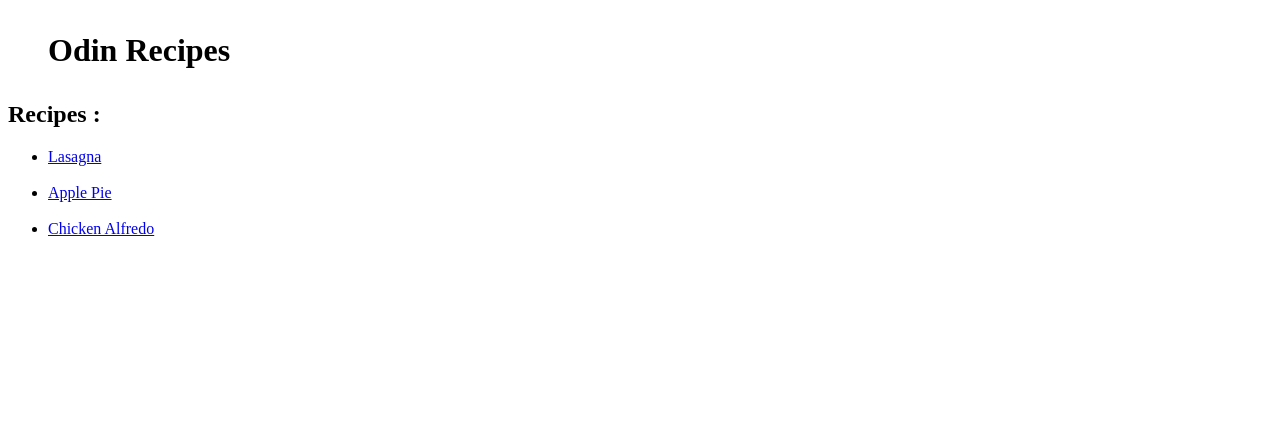
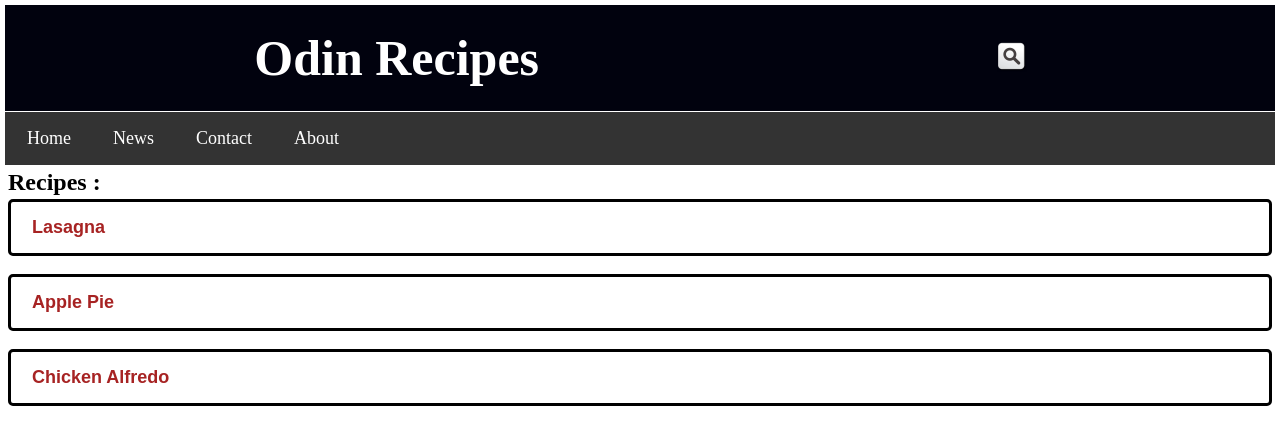
Before and after one commit to Noobie0805/odin-recipes, a plain HTML site: page index.html in a window 1280 px wide. Drawn offline with Linux system fonts and the light colour scheme.

Commit message:
Added some CSS and navigation bar..

```diff
--- a/index.html
+++ b/index.html
@@ -5,12 +5,29 @@
     <meta charset="UTF-8">
     <meta name="viewport" content="width=device-width, initial-scale=1.0">
     <title>odin-recipes</title>
+    <link rel="stylesheet" href="style.css">
 </head>
 
 <body>
-    <h1>
-        <ul>Odin Recipes</ul>
-    </h1>
+    <div class="container" id="heading">
+        <h1>
+            <ul>Odin Recipes</ul>
+        </h1>
+        <form>
+            <!-- <label><input class="search" type="text" placeholder="Search.."><img id="search" src="pngwing.com.png"
+                    alt="search"></label> -->
+            <img id="search" src="pngwing.com.png" alt="search">
+        </form>
+
+
+    </div>
+    <div class="navbar">
+        <a href="#home">Home</a>
+        <a href="#news">News</a>
+        <a href="#contact">Contact</a>
+        <a href="#about">About</a>
+    </div>
+
     <main>
         <h2>Recipes :</h2>
         <ul>
--- /dev/null
+++ b/style.css
@@ -0,0 +1,87 @@
+* {
+    margin: 1px;
+    padding: 1px;
+}
+
+#heading {
+
+    color: white;
+    background-color: rgb(1, 2, 14);
+    font-size: 25px;
+    padding: 20px 20px 20px 20px;
+    display: flex;
+    justify-content: space-around;
+}
+
+#search {
+    height: auto;
+    width: 30px;
+    margin-top: 15px;
+    padding: 0;
+}
+
+
+
+.navbar {
+    background-color: #333;
+    overflow: hidden;
+}
+
+
+.navbar a {
+    float: left;
+    display: block;
+    color: white;
+    text-align: center;
+    padding: 14px 20px;
+    text-decoration: none;
+    font-size: 18px;
+}
+
+.navbar a:hover {
+    background-color: #ddd;
+    color: black;
+}
+
+
+.navbar {
+    background-color: #333;
+    overflow: hidden;
+}
+
+.navbar a {
+    float: left;
+    display: block;
+    color: white;
+    text-align: center;
+    padding: 14px 20px;
+    text-decoration: none;
+    font-size: 18px;
+}
+
+.navbar a:hover {
+    background-color: #ddd;
+    color: black;
+}
+
+li {
+    border: solid;
+    border-radius: 5px;
+    text-decoration: none;
+    font-size: 40px;
+    list-style-type: none;
+    margin: 0;
+    padding: 0;
+    overflow: hidden;
+
+}
+
+li a {
+    display: block;
+    color: rgb(167, 35, 35);
+    font: bold 20px sans-serif;
+    /* text-align: center; */
+    padding: 14px 20px;
+    text-decoration: none;
+    font-size: 18px;
+}
```
Also changed, not shown: pngwing.com.png (added).
